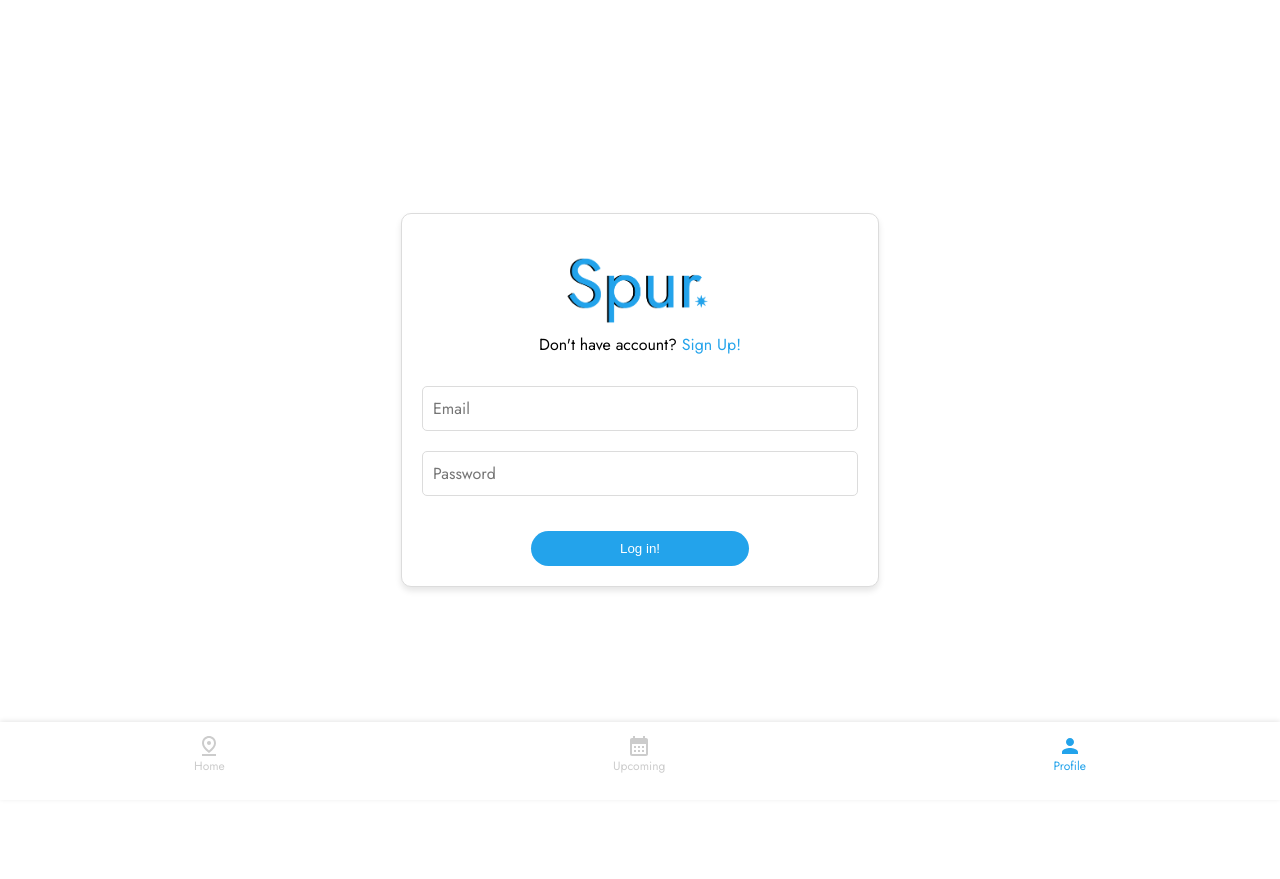
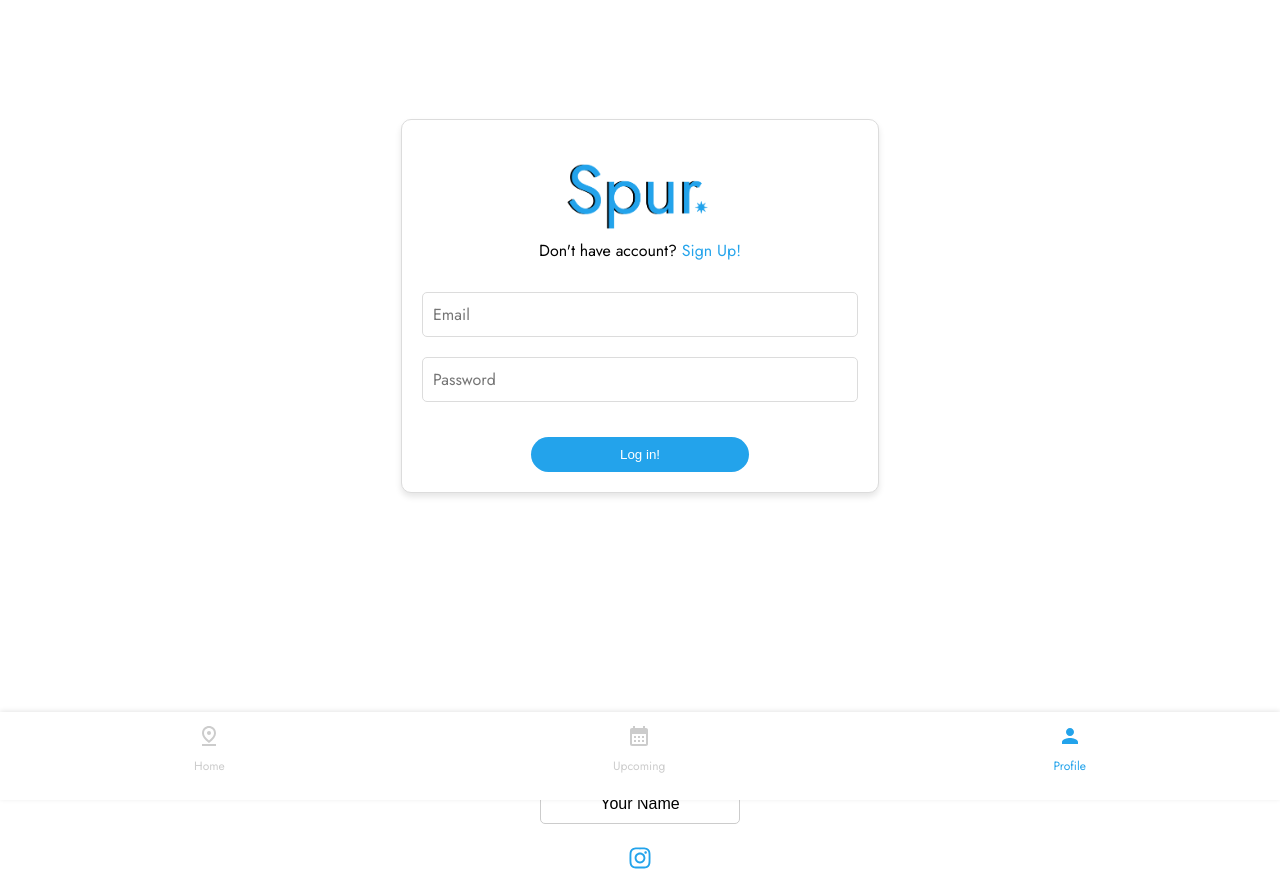
Before and after one commit to ethanxu8/Spur, a React (Create React App) app: page /profile in a window 1280 px wide. Before the commit the page ends 800 px from the top, so only its background shows below. Built offline with nearby package versions, Linux system fonts and the light colour scheme; no server answers.

Commit message:
in the middle of placing placeholders in profile section

```diff
--- a/src/components/profile/Profile.jsx
+++ b/src/components/profile/Profile.jsx
@@ -1,36 +1,55 @@
-import React from 'react'
-import {Provider, useSelector} from "react-redux";
-import spurlogo from "../../assets/Spur_Logo.png"
-import Authentication from '../authentication/Authentication'
-
-import { useDispatch } from 'react-redux';
+import React, { useState } from 'react';
+import { useDispatch, useSelector } from 'react-redux';
 import { auth } from '../../firebase';
 import { logoutUser } from '../../features/userSlice';
 import { signOut } from 'firebase/auth';
+import { NavLink } from 'react-router-dom';
+import { FaInstagram } from 'react-icons/fa6';
+import './profile.css';
+import Authentication from '../authentication/Authentication';
 
 function Profile() {
-
+  const [name, setName] = useState('Your Name'); // State for the editable name
   const user = useSelector(state => state.data.user.user);
   const dispatch = useDispatch();
 
   const handleLogout = () => {
     dispatch(logoutUser());
     signOut(auth);
+  };
 
-  }
+  const handleNameChange = (e) => {
+    setName(e.target.value); // Update name state with input value
+  };
+
+  return (
+    <div className="profile-container">
+      {user ? (
+        <button onClick={handleLogout}>Log out</button>
+      ) : (
+        <Authentication />
+      )}
+      <button className="button">Edit Profile</button>
 
 
-  return (
-    <div>
-      {user ?
-          (<button onClick={handleLogout}>Log out</button>)
-          :
-          (<Authentication/>)}
+      <div className="input-name-con">
+        {/* <label htmlFor="name-input" className="name-label">Name:</label> */}
+        <input
+          id="name-input"
+          type="text"
+          value={name}
+          onChange={handleNameChange}
+          className="name-input"
+        />
+      </div>
 
-
+      <NavLink exact to="/profile" className="nav-item" activeClassName="active">
+        <i className="icon">
+          <FaInstagram />
+        </i>
+      </NavLink>
     </div>
-
-  )
+  );
 }
 
-export default Profile
+export default Profile;
--- a/src/components/profile/profile.css
+++ b/src/components/profile/profile.css
@@ -0,0 +1,71 @@
+
+.icon {
+    font-size: 24px;
+    display: block;
+    margin: 0%;
+  }
+
+  .nav-item:hover {
+    color: #080808;
+  }
+
+  .nav-item.active {
+    color: #23A3EB;
+  }
+
+  .container {
+    display: flex;
+    justify-content: center;
+    align-items: center;
+    height: 100vh; /* Full viewport height */
+  }
+
+  .button {
+    padding: 10px 20px;
+    font-size: 16px;
+    border: none;
+    border-radius: 5px;
+    background-color: #363738; /* Blue background color */
+    color: #fff; /* White text color */
+    cursor: pointer;
+    transition: background-color 0.3s, transform 0.3s;
+    justify-content: center;
+  }
+
+  .button:hover {
+    background-color: #0056b3; /* Darker blue on hover */
+    transform: scale(1.05); /* Slightly increase the size on hover */
+  }
+
+  .profile-container {
+    display: flex;
+    flex-direction: column;
+    align-items: center; /* Centers horizontally */
+    justify-content: center; /* Centers vertically */
+    height: 100vh; /* Full viewport height */
+    padding: 20px;
+    gap: 20px;
+  }
+
+  .input-name-con {
+    display: flex;
+    justify-content: center; /* Center the input field horizontally within its container */
+    width: 100%; /* Ensure the container takes full width */
+  }
+
+  .name-input {
+    padding: 10px;
+    font-size: 16px;
+    border: 1px solid #ccc;
+    border-radius: 5px;
+    width: 200px; /* Adjust width as needed */
+  }
+
+  .name-input {
+    padding: 10px;
+    font-size: 16px;
+    border: 1px solid #ccc;
+    border-radius: 5px;
+    width: 200px; /* Adjust width as needed */
+    text-align: center; /* Center text inside the input field */
+  }
```
